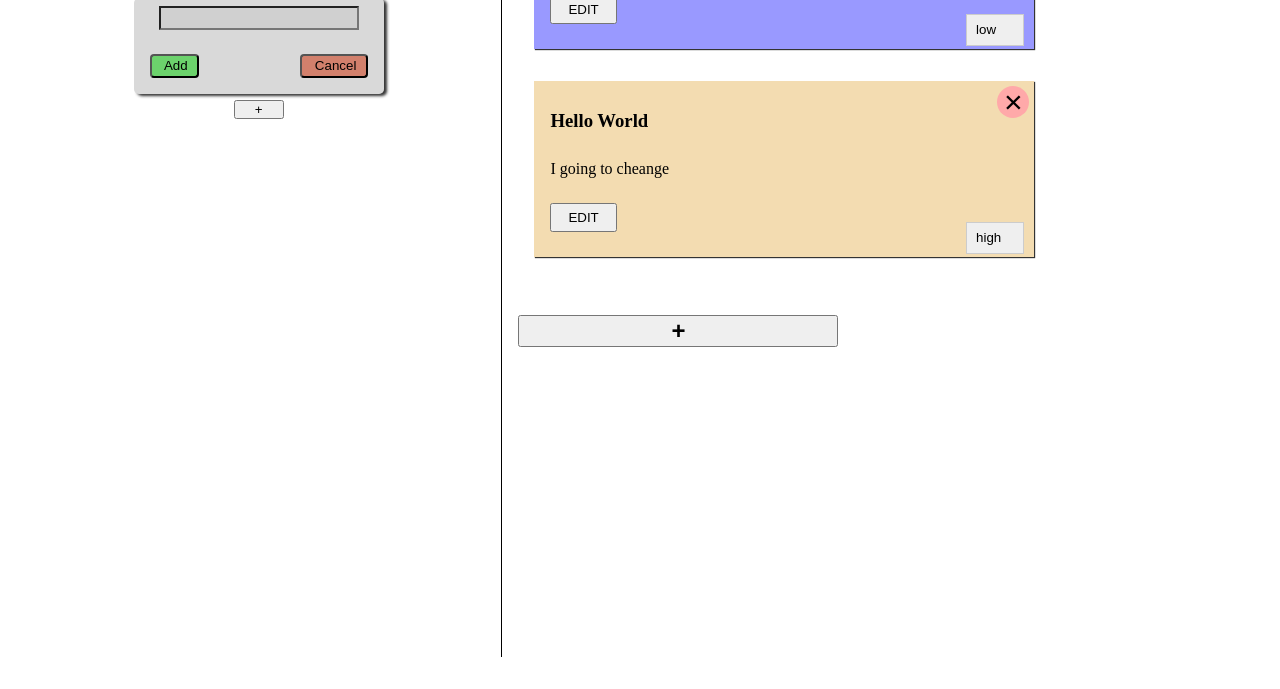
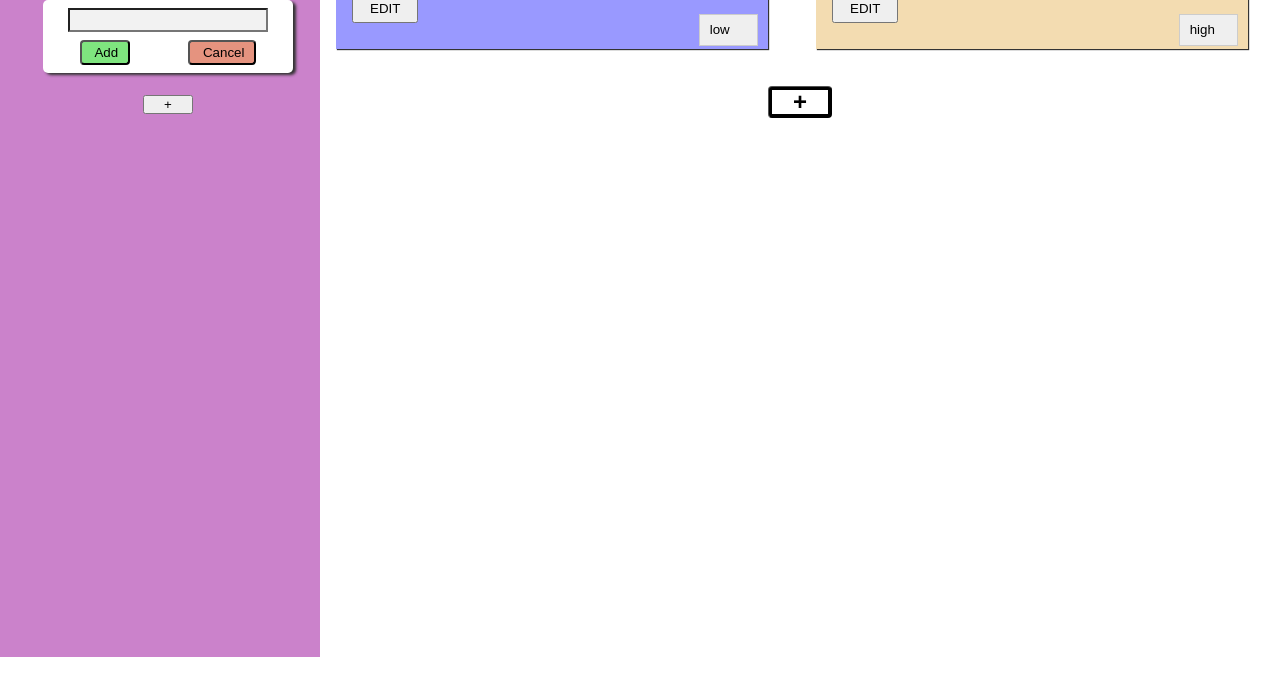
Before and after one commit to prince-hope1975/complex_todo, a website built with webpack: page dist/index.html in a window 1280 px wide. Shown: the part 143-832 px from the top of the page. After the commit the page ends 800 px from the top, so only its background shows below. Built offline with nearby package versions, Linux system fonts and the light colour scheme.

Commit message:
updated some uicomponents

```diff
--- a/src/projects.js
+++ b/src/projects.js
@@ -1,4 +1,4 @@
-import { Btn, getClassNode, newNode } from "./modules/shorts";
+import { Btn, getClassNode, newNode , wrap} from "./modules/shorts";
 import { array, addToList, filterList , changeCategory} from "./index";
   const projectContainer = getClassNode("projects");
     const input = newNode("input");
@@ -29,13 +29,16 @@ const canelBtn = () => {
 
 
 const projctForm = (() => {
-
+const btnWrapper = newNode("div")
+const add= addbtn()
+const cancel= canelBtn()
+// const cancleBtnWrapper = newNode("div")
+wrap(btnWrapper,[add, cancel])
+btnWrapper.classList.add("wrap")
     const promptUser = newNode("form")
     input.setAttribute("type", "text")
-    promptUser.appendChild(input)
-    promptUser.appendChild(addbtn());
-
-    promptUser.appendChild(canelBtn())
+    wrap(promptUser, [, input, btnWrapper])
+    promptUser.classList.add("prompt")
     return promptUser
 })()
 
--- a/src/style/style.css
+++ b/src/style/style.css
@@ -1,3 +1,11 @@
+:root {
+  --clr: black;
+  --primary-clr: white;
+  --border-clr: black;
+  --border-radius: 4px;
+  font-family: "Courier New", Courier, monospace;
+}
+
 * {
   padding: 0;
   margin: 0;
@@ -7,7 +15,6 @@
 body {
   display: grid;
   gap: 0 1em;
-  grid-template-columns: 1fr;
 }
 body ul {
   list-style-type: none;
@@ -21,14 +28,19 @@ body ul h1 {
     margin-top: 3rem;
   }
 }
+@media (min-width: 575px) {
+  body .body {
+    margin-left: 20rem;
+  }
+}
 body .bodyy {
-  position: relative !important;
-  display: flex;
-  flex-direction: column;
+  position: relative;
+  display: grid;
+  grid-template-columns: repeat(auto-fit, minmax(350px, 1fr));
 }
 @media (min-width: 575px) {
   body {
-    grid-template-columns: 1fr 1fr 1fr 1fr 1fr;
+    grid-template-columns: 1fr;
   }
   body .body {
     grid-row: span 1;
@@ -39,14 +51,18 @@ body .bodyy {
 
 nav {
   padding-left: 1rem;
+  background: rgba(152, 6, 152, 0.5);
+  color: var(--primary-clr);
   grid-row: span 1;
   grid-column: span 2;
+  width: 100%;
 }
 @media (min-width: 575px) {
   nav {
+    width: 20rem;
     margin-bottom: 2rem;
     min-height: 100vh;
-    border-right: 1px solid black;
+    position: fixed;
   }
 }
 
@@ -69,12 +85,36 @@ option {
 }
 
 .addBtn {
+  outline: var(--border-clr) solid;
+  outline-offset: -4px;
+  background: var(--primary-clr);
+  color: var(--clr);
+  border-radius: var(--border-radius);
   position: absolute;
   top: 110%;
-  width: 100%;
-  max-width: 20rem;
   font-size: 1.5rem;
   font-weight: bolder;
+  transition: color 200ms ease, background 200ms ease;
+}
+.addBtn:hover {
+  --primary-clr: hsl(120, 77%, 66%);
+  --clr: white;
+  --border-clr: white;
+}
+@media (max-width: 575px) {
+  .addBtn {
+    width: 5rem;
+    left: 50%;
+    margin-left: 2.5rem;
+  }
+}
+@media (min-width: 575px) {
+  .addBtn {
+    left: 50%;
+    margin: 0;
+    margin-left: -2rem;
+    width: 4rem;
+  }
 }
 
 .mainContainer {
@@ -88,7 +128,7 @@ option {
   box-shadow: 1px 1px 1px #333;
   transition: transform 200ms ease;
   max-width: 500px;
-  width: clamp(250px,90%, 500px);
+  width: clamp(300px, 90%, 500px);
 }
 .mainContainer .deleteBtn {
   border-radius: 50%;
@@ -150,7 +190,7 @@ li :hover {
   top: 0;
   right: 0;
   z-index: 2;
-  height: 100%;
+  max-height: 100%;
   width: 100vw;
   background: rgba(0, 0, 0, 0.2);
   padding: 8%;
@@ -183,34 +223,44 @@ li :hover {
 .projects {
   position: relative;
   transition: all 300ms ease;
+  padding-bottom: 1rem;
 }
 .projects li {
   font-size: 1.3rem;
   margin: 0.1rem;
-  background: #fcf7f7;
+  text-transform: capitalize;
+  font-family: "Courier New", Courier, monospace;
 }
 .projects li:hover {
   cursor: pointer;
 }
-.projects form {
+.projects .prompt {
+  display: grid;
+  overflow: hidden;
   transition: all 300ms ease;
+  z-index: 3;
+  background: var(--primary-clr);
   max-width: 50%;
   margin: auto;
-  background: rgba(128, 128, 128, 0.3);
   border-radius: 5px;
   box-shadow: 3px 2px 3px #333;
   gap: 0.5rem;
   padding: 0.5rem;
   position: relative;
-  min-height: 6rem;
+  max-height: 1000px;
 }
 @media (min-width: 575px) {
-  .projects form {
+  .projects .prompt {
     width: 90%;
     max-width: 250px;
   }
 }
-.projects form input[type=text] {
+.projects .prompt .wrap {
+  display: flex;
+  justify-content: space-around;
+  align-items: center;
+}
+.projects .prompt input[type=text] {
   letter-spacing: 3px;
   margin-top: 1rem;
   max-width: 90%;
@@ -218,20 +268,15 @@ li :hover {
   margin: auto;
   background: rgba(128, 128, 128, 0.1);
 }
-.projects form input[type=button],
-.projects form input[type=submit] {
+.projects .prompt input[type=button],
+.projects .prompt input[type=submit] {
   border-radius: 4px;
-  bottom: 1rem;
 }
-.projects form input[type=submit] {
+.projects .prompt input[type=submit] {
   background: rgba(0, 204, 0, 0.5);
-  position: absolute;
-  left: 1rem;
 }
-.projects form input[type=button] {
+.projects .prompt input[type=button] {
   background: rgba(204, 41, 0, 0.5);
-  position: absolute;
-  right: 1rem;
 }
 .projects .projectsBtn {
   position: absolute;
@@ -260,9 +305,22 @@ option {
 }
 
 .visible {
-  animation: outro 500ms;
-  display: none;
-  transition: display 400ms ease;
+  transform-origin: top;
+  transform: scale(1, 0);
+  max-height: 0;
+  height: 0px;
+  min-height: 0;
+  color: transparent;
+  margin-bottom: 0;
+  transition: padding 1000ms ease-in-out, max-height 1000ms ease-in-out, transform 1000ms ease, margin-bottom 1000ms ease;
+}
+.visible .prompt * {
+  opacity: 0;
+  transition: opacity 400ms ease-in-out;
+}
+.visible .form {
+  opacity: 0;
+  transition: opacity 300ms ease-in-out;
 }
 
 /*# sourceMappingURL=style.css.map */
```
Also changed, not shown: dist/main.js.
